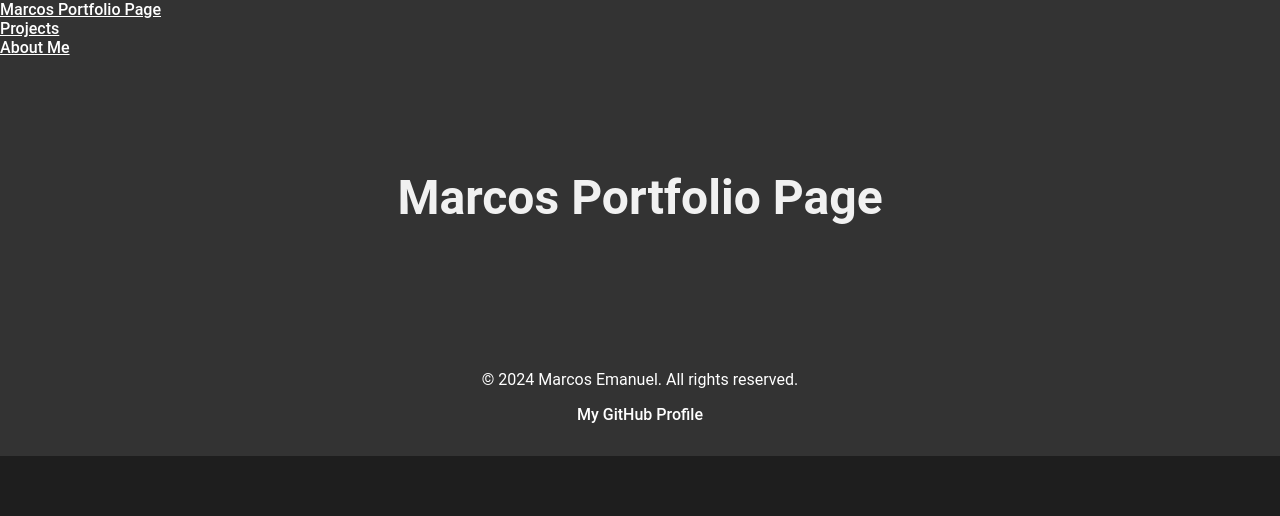
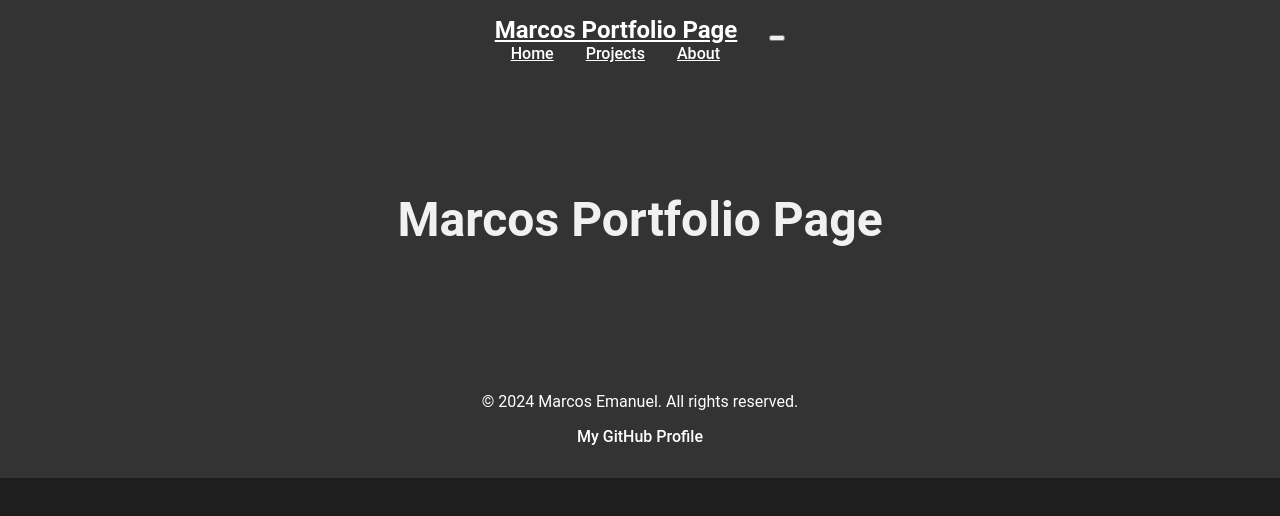
Before and after one commit to marcossFarias/personal-portfolio, a React (Create React App) app: page / in a window 1280 px wide. Shown: the top 516 px of the page. Built offline with nearby package versions, Linux system fonts and the light colour scheme.

Commit message:
load navbar on all rotes and improve css

```diff
--- a/src/Router.js
+++ b/src/Router.js
@@ -1,5 +1,6 @@
 import React from 'react';
 import { BrowserRouter as Router, Route, Routes } from 'react-router-dom';
+import Navbar from './components/Navbar';
 import Home from './components/Home';
 import Projects from './components/Projects';
 import Footer from './components/Footer';
@@ -7,6 +8,7 @@ import AboutMe from './components/AboutMe';
 
 const AppRouter = () => (
   <Router>
+    <Navbar />
     <Routes>
       <Route path="/" element={<Home />} />
       <Route path="/projects" element={<Projects />} />
--- a/src/components/AboutMe.js
+++ b/src/components/AboutMe.js
@@ -1,6 +1,7 @@
 import React from 'react';
 import { Container, Row, Col } from 'react-bootstrap';
 import './styles.css';
+import Navbar from './Navbar';
 
 const AboutMe = () => {
   return (
--- a/src/components/Footer.js
+++ b/src/components/Footer.js
@@ -1,6 +1,7 @@
 import React from 'react';
 import { Container, Row, Col } from 'react-bootstrap';
 import './styles.css';
+import Navbar from './Navbar';
 
 const Footer = () => (
   <footer id="footer">
--- a/src/components/Home.js
+++ b/src/components/Home.js
@@ -1,22 +1,9 @@
 import React from 'react';
-import { Container, Navbar, Nav, NavItem, NavLink } from 'react-bootstrap';
-import { Link } from 'react-router-dom';
+import { Container } from 'react-bootstrap';
 import './styles.css';
 
 const Home = () => (
   <div>
-    <Navbar expand="lg">
-      <Navbar.Brand as={Link} to="/">Marcos Portfolio Page</Navbar.Brand>
-      <Nav className="ml-auto" activeKey="/home">
-        <NavItem>
-          <NavLink as={Link} to="/projects">Projects</NavLink>
-        </NavItem>
-        <NavItem>
-          <NavLink as={Link} to="/about-me">About Me</NavLink>
-        </NavItem>
-      </Nav>
-    </Navbar>
-
     <div id="welcome-section" fluid>
       <Container>
         <h1>Marcos Portfolio Page</h1>
--- /dev/null
+++ b/src/components/Navbar.js
@@ -0,0 +1,28 @@
+import React from 'react';
+import { Container, Navbar as BootstrapNavbar, Nav, NavItem, NavLink } from 'react-bootstrap';
+import { Link } from 'react-router-dom';
+import './styles.css';
+
+const Navbar = () => (
+  <BootstrapNavbar bg="dark" variant="dark" expand="lg">
+    <Container>
+      <BootstrapNavbar.Brand as={Link} to="/">Marcos Portfolio Page</BootstrapNavbar.Brand>
+      <BootstrapNavbar.Toggle aria-controls="basic-navbar-nav" />
+      <BootstrapNavbar.Collapse id="basic-navbar-nav">
+        <Nav className="ml-auto">
+          <NavItem>
+            <NavLink as={Link} to="/">Home</NavLink>
+          </NavItem>
+          <NavItem>
+            <NavLink as={Link} to="/projects">Projects</NavLink>
+          </NavItem>
+          <NavItem>
+            <NavLink as={Link} to="/about-me">About</NavLink>
+          </NavItem>
+        </Nav>
+      </BootstrapNavbar.Collapse>
+    </Container>
+  </BootstrapNavbar>
+);
+
+export default Navbar;
--- a/src/components/styles.css
+++ b/src/components/styles.css
@@ -19,14 +19,30 @@ html, body, #root {
 
 /* Navbar */
 .navbar {
-  background-color: #333;
-  color: #fff;
+  background-color: #333 !important;
+  padding: 1rem 0 !important;
+  display: flex !important;
+  justify-content: center !important;
+  align-items: center !important;
 }
 
-.navbar-brand,
+.navbar-brand {
+  font-size: 1.5rem !important;
+  font-weight: 700 !important;
+  color: #fff !important;
+  margin-right: 2rem !important;
+}
+
+.navbar-nav {
+  display: flex !important;
+  align-items: center !important;
+}
+
 .nav-link {
   color: #fff !important;
-  font-weight: 500;
+  font-weight: 500 !important;
+  margin: 0 1rem !important;
+  transition: color 0.3s ease !important;
 }
 
 .nav-link:hover {
```
